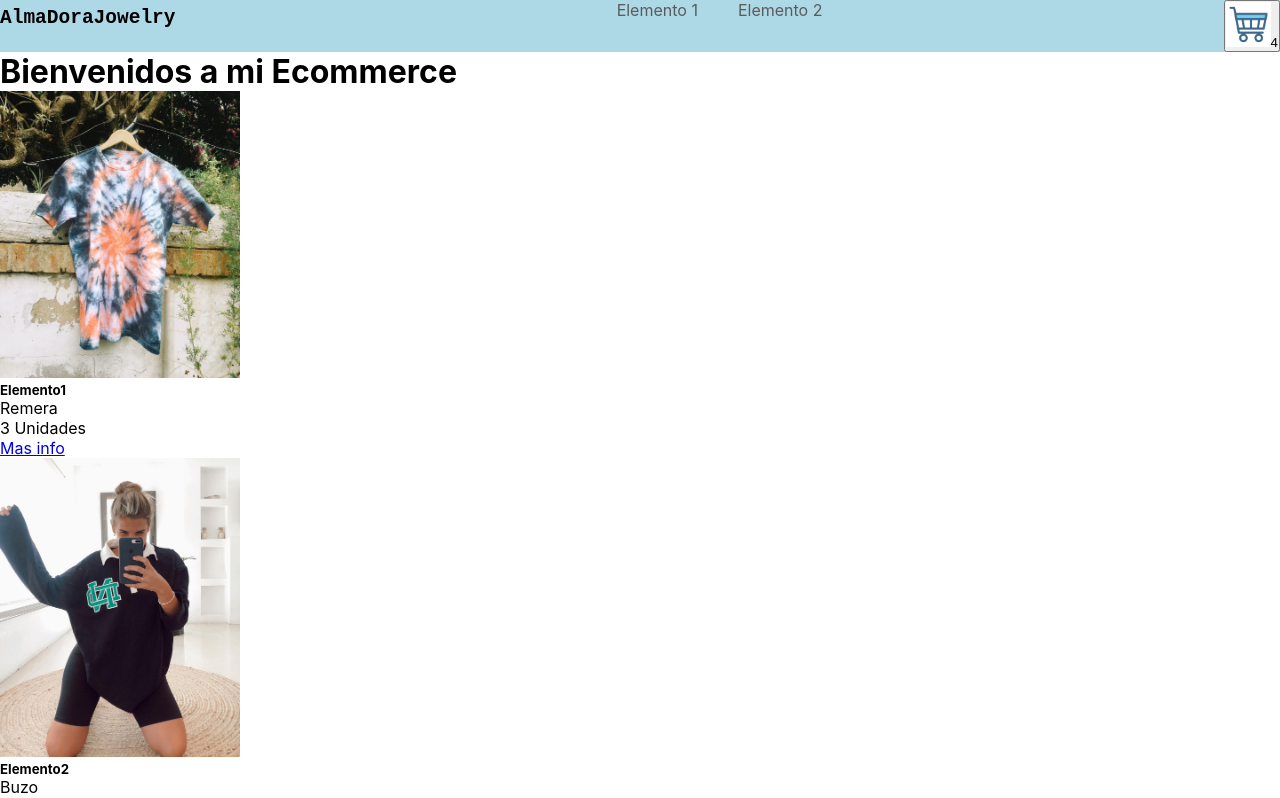
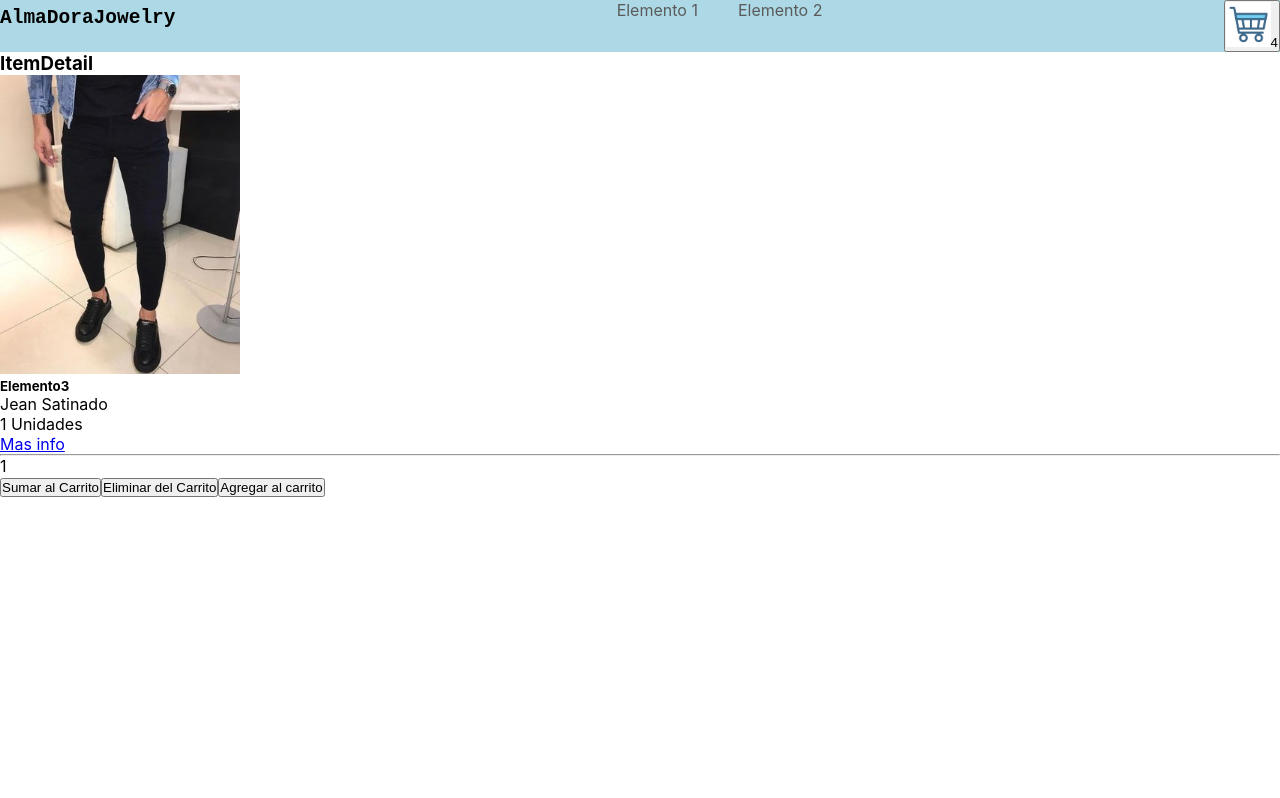
Before and after one commit to Fabrizio-Turdo/React.JS, a React (Create React App) app: page / in a window 1280 px wide. Shown: the top 798 px of the page. Built offline with nearby package versions, Linux system fonts and the light colour scheme.

Commit message:
desafio-7 Terminado

```diff
--- a/src/App.js
+++ b/src/App.js
@@ -1,6 +1,7 @@
 import './App.css';
 import Navbar from './components/Navbar/NavBar';
 import ItemListContainer from './components/ItemListContainer/ItemListContainer';
+import ItemDetailContainer from './components/ItemDetailContainer/ItemDetailContainer';
 
 function App() {
   return (
@@ -10,7 +11,8 @@ function App() {
         <Navbar />
 
       </div>
-      <ItemListContainer greeting="Bienvenidos a mi Ecommerce"/>
+      {/* <ItemListContainer greeting="Bienvenidos a mi Ecommerce"/> */}
+      <ItemDetailContainer/>
     </>
   );
 }
--- a/src/components/ItemDetailContainer/ItemDetail.js
+++ b/src/components/ItemDetailContainer/ItemDetail.js
@@ -1,21 +1,25 @@
+import ItemCount from '../ItemCount/ItemCount'
 
+function ItemDetail ({item}) {
+    const onAdd = () =>{
+      console.log('Se agrego un producto.')
+    }
 
-function ItemDetail (props) {
 
     return (
 
         <>
-                    {/* <ItemDetail item = {dato}/>
-
+            <h3>ItemDetail</h3>
             <div className="card">
-                <img src={props.img} className="card-img-top" alt="..."></img>
+                <img src={item.img} className="card-img-top" alt="..."></img>
                 <div className="card-body">
-                  <h5 className="card-title">{props.title}</h5>
-                  <p className="card-text">{props.description}</p>
-                  <p className="card-text">{props.stock}</p>
-                  <a href="inico" className="btn btn-primary">{props.detalles}</a>
+                  <h5 className="card-title">{item.title}</h5>
+                  <p className="card-text">{item.description}</p>
+                  <p className="card-text">{item.stock}</p>
+                  <a href="inico" className="btn btn-primary">{item.detalles}</a>
                 </div>
-            </div> */}
+                 <ItemCount stock={5} initial={1} onAdd={onAdd} />
+            </div>
 
 
         </>
--- a/src/components/ItemDetailContainer/ItemDetailContainer.js
+++ b/src/components/ItemDetailContainer/ItemDetailContainer.js
@@ -1,25 +1,18 @@
 import {useEffect, useState} from "react";
 import customFetch from "../Api/customFetch";
-const {products} =require('../Api/Data');
-
+import Data from "../Api/Data";
+import ItemDetail from './ItemDetail';
 const ItemDetailContainer = () => {
-    const [Data, setData] = useState({});
+    const [dato, setDato] = useState({});
 
     useEffect(() => {
-        customFetch(2000, products[2])
-            .then(response => setData(response))
+        customFetch(2000, Data[2])
+            .then(response => setDato(response))
             .catch(error => console.log(error))
     }, []);
 
     return(
-
-        <ul>
-
-            {
-                Data.map(Item => <li key={Item.id}>{Item.description}</li>)
-            }
-
-        </ul>
+        <ItemDetail item={dato}/>
 
     );
 }
--- a/src/components/ItemListContainer/ItemListContainer.js
+++ b/src/components/ItemListContainer/ItemListContainer.js
@@ -8,9 +8,6 @@ import ItemList from './ItemList'
 
 
 const ItemListContainer =  (props) => {
-    // const onAdd = () =>{
-    //     console.log('Se agrego un producto.')
-    // }
     const [datos, setDatos] = useState([]);
 
     useEffect(() => {
@@ -26,7 +23,6 @@ const ItemListContainer =  (props) => {
             <h1>{props.greeting}</h1>
             <ItemList data={datos}/>
 
-            {/* <ItemCount stock={5} initial={1} onAdd={onAdd} /> Funcion onAdd. Agregar al carrito */}
 
 
         </>
```
